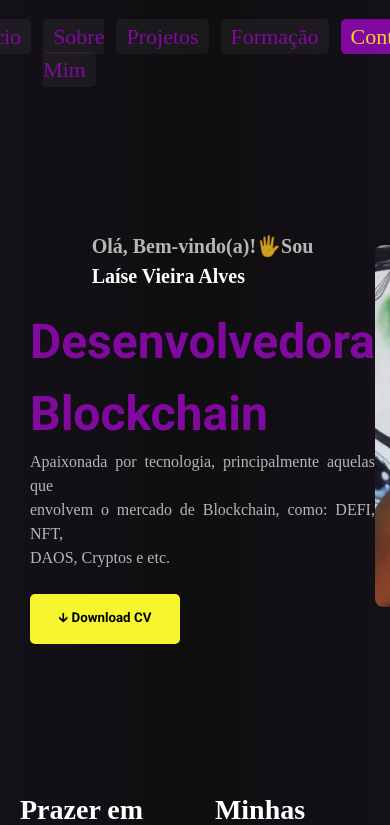
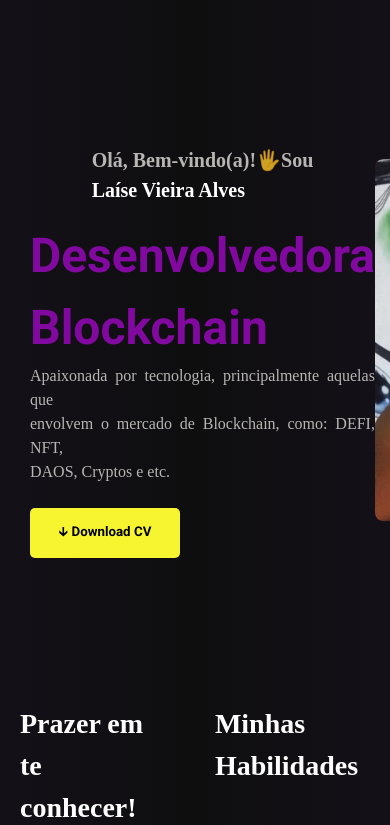
Before and after one commit to laisevdev/myPortfolio, a React (Vite) app: page / in a window 390 px wide. Shown: the top 825 px of the page. Built offline with nearby package versions, Linux system fonts and the light colour scheme.

Commit message:
[refactor]: delete mobile component

```diff
--- a/src/components/Navbar/Responsive.css
+++ b/src/components/Navbar/Responsive.css
@@ -4,6 +4,10 @@
         margin: 30px auto;
         display: grid;
         grid-template-areas: "logotipo menu";
+    }
+
+    .menu-mobile {
+        display: none;
     }
 
     .menu li {
@@ -15,17 +19,18 @@
     .navbar {
         max-width: 730px;
     }
+    .menu-mobile {
+        display: none;
+    }
 }
 
 @media (max-width:480px) {
-    .navbar {
-        max-width: 360px;
-        margin: 30px 10px;
-        display: flex;
+
+    .menu {
+        display: none;
     }
 
     .logotipo {
         display: none;
     }
-
 }
```
